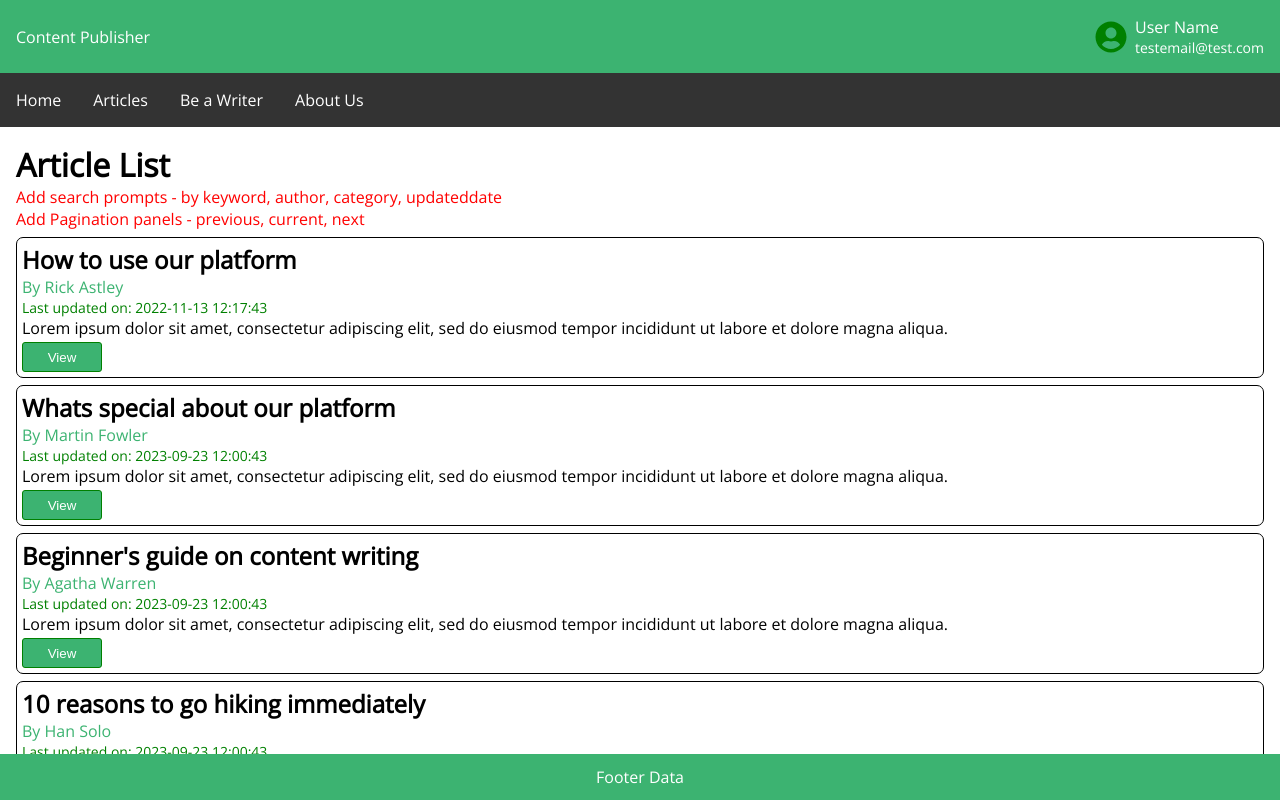
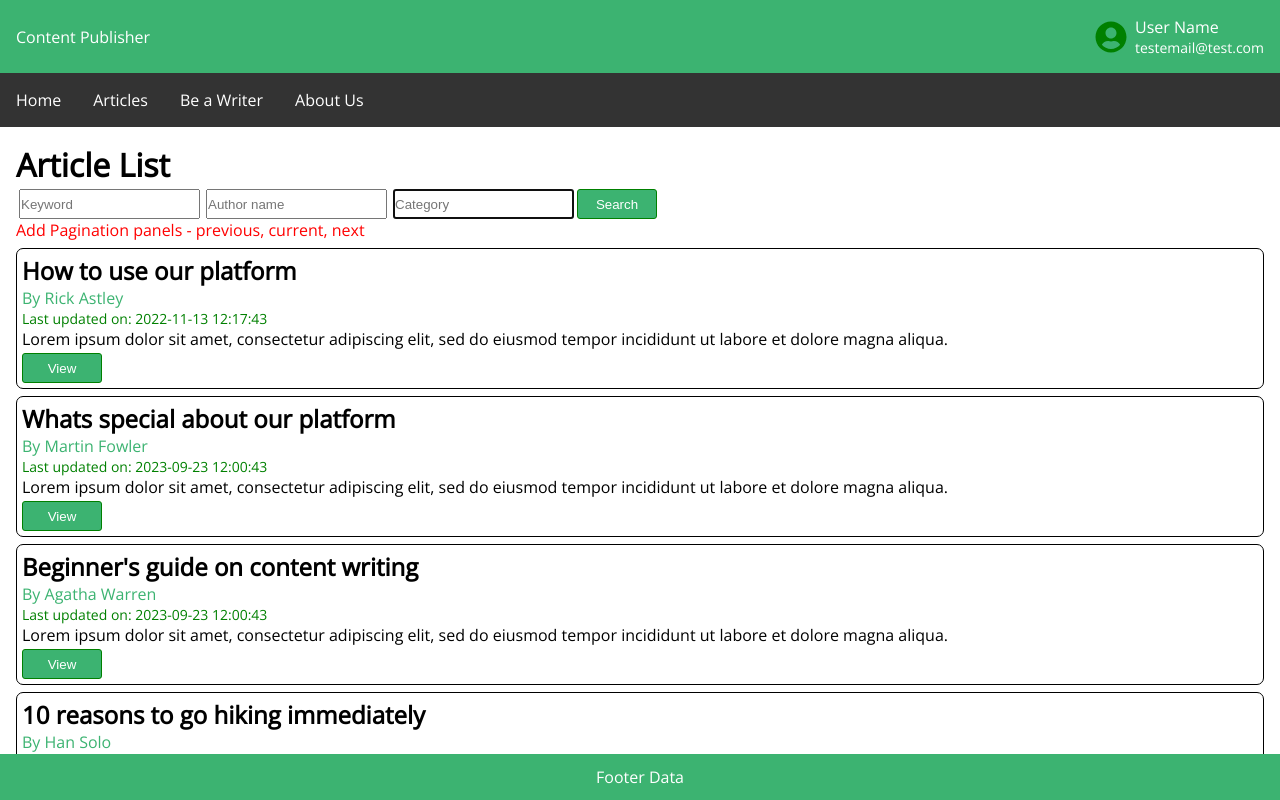
Before and after one commit to ruwinda90/content-publisher-frontend, a React (Create React App) app: page /article in a window 1280 px wide. Built offline with nearby package versions, Linux system fonts and the light colour scheme.

Commit message:
Add ArticleSearch component

```diff
--- /dev/null
+++ b/src/components/articlesearch/ArticleSearch.jsx
@@ -0,0 +1,47 @@
+import React, { useState } from "react";
+import "./articlesearch.css"
+
+const ArticleSearch = () => {
+  const [searchKeyword, setSearchKeyword] = useState(null);
+  const [searchAuthorName, setSearchAuthorName] = useState(null);
+  const [searchCategory, setSearchCategory] = useState(null);
+
+  return (
+    // <div style={{ color: "red" }}>
+    //   Add search prompts - by keyword, author, category, updateddate
+    //   <></>
+    // </div>
+    <form className="searchForm" onSubmit={e => e.preventDefault()}>
+      <label htmlFor="searchByKeyword">Search articles by keyword</label>
+      <input
+        autoFocus
+        id="searchByKeyword"
+        type="text"
+        placeholder="Keyword"
+        value={searchKeyword}
+        onChange={(e) => setSearchKeyword(e.target.value)}
+      />
+      <label htmlFor="searchByAuthor">Search articles by author name</label>
+      <input
+        autoFocus
+        id="searchByAuthor"
+        type="text"
+        placeholder="Author name"
+        value={searchAuthorName}
+        onChange={(e) => setSearchAuthorName(e.target.value)}
+      />
+      <label htmlFor="searchByCategory">Search articles by category</label>
+      <input
+        autoFocus
+        id="searchByCategory"
+        type="text"
+        placeholder="Category"
+        value={searchCategory}
+        onChange={(e) => setSearchCategory(e.target.value)}
+      />
+      <button>Search</button>
+    </form>
+  );
+};
+
+export default ArticleSearch;
--- /dev/null
+++ b/src/components/articlesearch/articlesearch.css
@@ -0,0 +1,27 @@
+.searchForm label {
+    position: absolute;
+    left: -99999px;
+}
+
+.searchForm input {
+    margin-left: 3px;
+    margin-right: 3px;
+    height: 30px;
+}
+
+.searchForm button {
+    padding: 3px;
+    width: 80px;
+    height: 30px;
+    margin-top: 3px;
+    margin-right: 3px;
+    color: #fff;
+    border-radius: 3px;
+    background-color: mediumseagreen;
+    border: 1px solid green;
+}
+
+.searchForm button:hover {
+    cursor: pointer;
+    background-color: green;
+}
--- a/src/pages/ArticlePage.jsx
+++ b/src/pages/ArticlePage.jsx
@@ -1,5 +1,6 @@
 import React from "react";
 import ArticleList from "../components/articlelist/ArticleList";
+import ArticleSearch from "../components/articlesearch/ArticleSearch";
 
 const ArticlePage = ({ userWriterId }) => {
   const articleList = [
@@ -68,7 +69,7 @@ const ArticlePage = ({ userWriterId }) => {
   return (
     <div className="articlePageComp">
       <h1>Article List</h1>
-      <div style={{ color: "red" }}>Add search prompts - by keyword, author, category, updateddate</div>
+      <ArticleSearch />
       <div style={{ color: "red" }}>Add Pagination panels - previous, current, next</div>
       <div className="listArea">
         {articleList.length ? (
```
